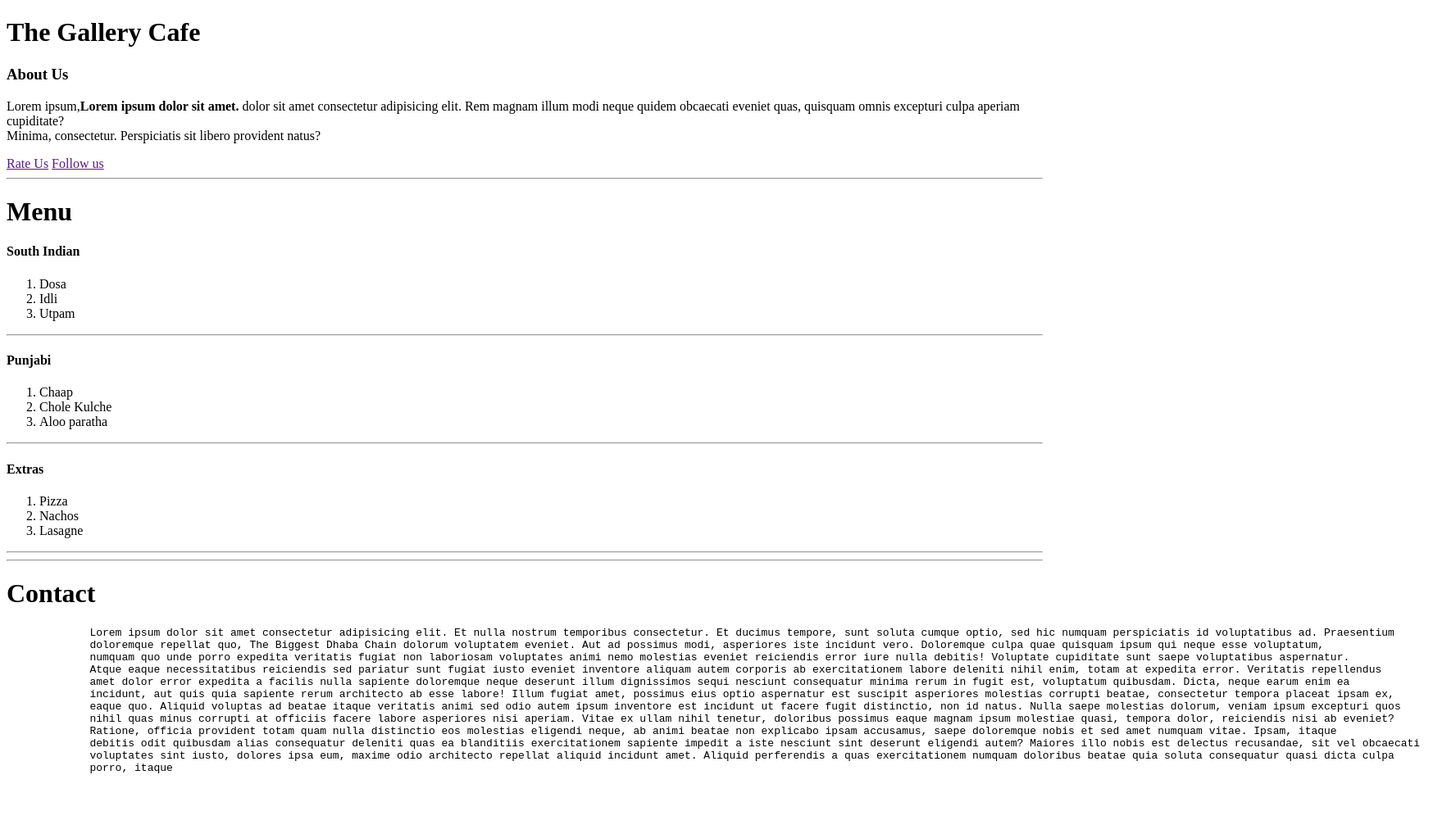
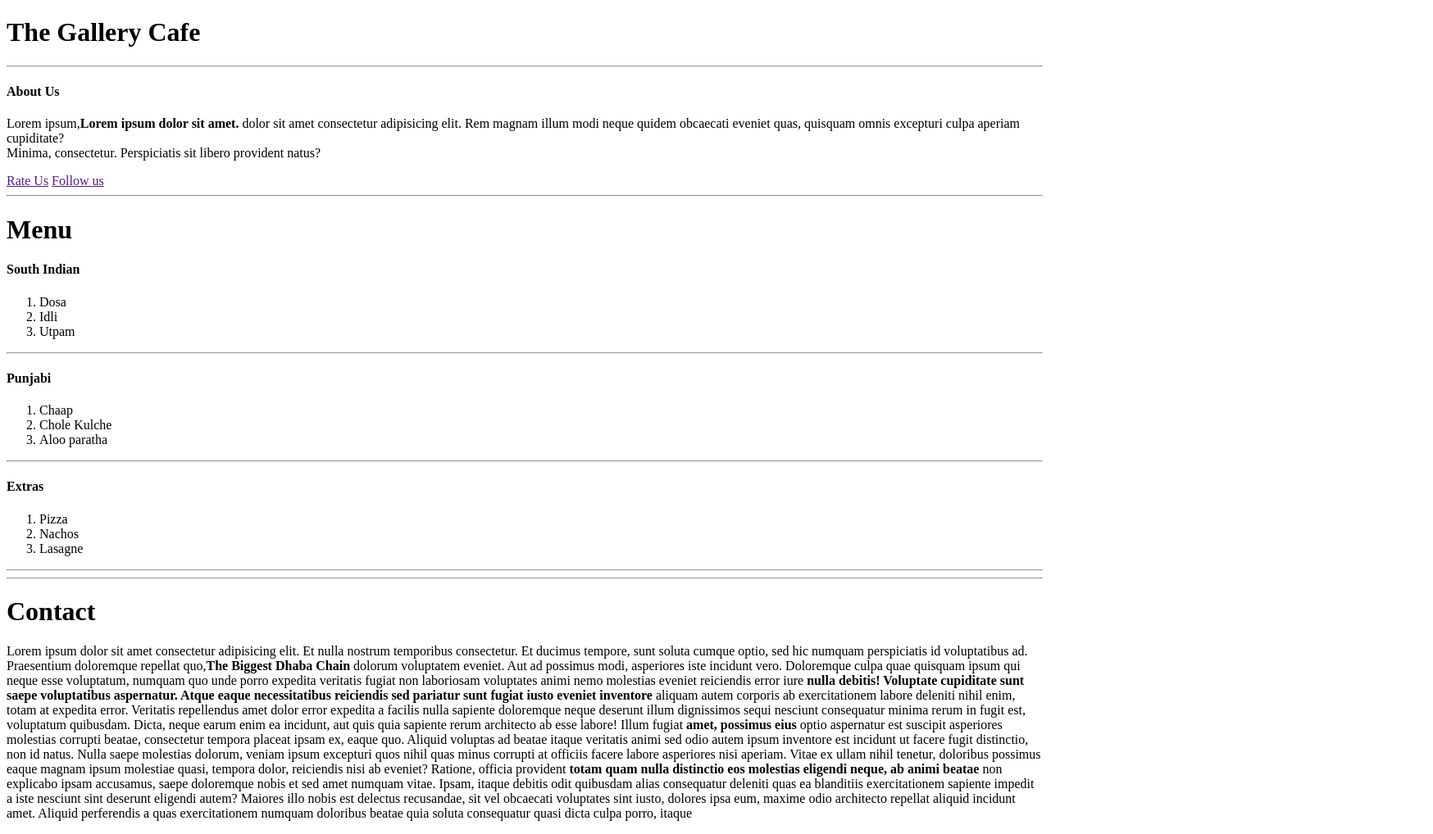
Before and after one commit to gkusumbe7/The-Cat-Photo-App, a plain HTML site: page index.html in a window 1280 px wide. Shown: the whole page at 82% size, 1748 px wide, since content can reach past the window. Before the commit the page ends 973 px from the top, so only its background shows below. Drawn offline with Linux system fonts and the light colour scheme.

Commit message:
update code

```diff
--- a/index.html
+++ b/index.html
@@ -7,7 +7,8 @@
 </head>
 <body>
     <h1>The Gallery Cafe</h1>
-    <h3>About Us</h3>
+    <hr>
+    <h4>About Us</h4>
     <p>Lorem ipsum,<b>Lorem ipsum dolor sit amet.</b>  dolor sit amet consectetur adipisicing elit. Rem magnam illum modi neque quidem obcaecati eveniet quas, quisquam omnis excepturi culpa aperiam cupiditate?
     </br> Minima, consectetur.  Perspiciatis sit libero provident natus?</p>
         <a href="" >Rate Us</a>
@@ -54,19 +55,19 @@
         </ol>
         <hr><hr>
         <h1>Contact</h1>
-        <pre>
+        <p>
              Lorem ipsum dolor sit amet consectetur adipisicing elit. Et nulla nostrum temporibus consectetur. Et ducimus tempore, sunt soluta cumque optio, sed hic numquam perspiciatis id voluptatibus ad. Praesentium
-             doloremque repellat quo, The Biggest Dhaba Chain dolorum voluptatem eveniet. Aut ad possimus modi, asperiores iste incidunt vero. Doloremque culpa quae quisquam ipsum qui neque esse voluptatum,
-             numquam quo unde porro expedita veritatis fugiat non laboriosam voluptates animi nemo molestias eveniet reiciendis error iure nulla debitis! Voluptate cupiditate sunt saepe voluptatibus aspernatur.
-             Atque eaque necessitatibus reiciendis sed pariatur sunt fugiat iusto eveniet inventore aliquam autem corporis ab exercitationem labore deleniti nihil enim, totam at expedita error. Veritatis repellendus
+             doloremque repellat quo,<b>The Biggest Dhaba Chain</b> dolorum voluptatem eveniet. Aut ad possimus modi, asperiores iste incidunt vero. Doloremque culpa quae quisquam ipsum qui neque esse voluptatum,
+             numquam quo unde porro expedita veritatis fugiat non laboriosam voluptates animi nemo molestias eveniet reiciendis error iure <b>nulla debitis! Voluptate cupiditate sunt saepe voluptatibus aspernatur.
+             Atque eaque necessitatibus reiciendis sed pariatur sunt fugiat iusto eveniet inventore</b> aliquam autem corporis ab exercitationem labore deleniti nihil enim, totam at expedita error. Veritatis repellendus
              amet dolor error expedita a facilis nulla sapiente doloremque neque deserunt illum dignissimos sequi nesciunt consequatur minima rerum in fugit est, voluptatum quibusdam. Dicta, neque earum enim ea
-             incidunt, aut quis quia sapiente rerum architecto ab esse labore! Illum fugiat amet, possimus eius optio aspernatur est suscipit asperiores molestias corrupti beatae, consectetur tempora placeat ipsam ex,
+             incidunt, aut quis quia sapiente rerum architecto ab esse labore! Illum fugiat <b>amet, possimus eius</b> optio aspernatur est suscipit asperiores molestias corrupti beatae, consectetur tempora placeat ipsam ex,
              eaque quo. Aliquid voluptas ad beatae itaque veritatis animi sed odio autem ipsum inventore est incidunt ut facere fugit distinctio, non id natus. Nulla saepe molestias dolorum, veniam ipsum excepturi quos
              nihil quas minus corrupti at officiis facere labore asperiores nisi aperiam. Vitae ex ullam nihil tenetur, doloribus possimus eaque magnam ipsum molestiae quasi, tempora dolor, reiciendis nisi ab eveniet?
-             Ratione, officia provident totam quam nulla distinctio eos molestias eligendi neque, ab animi beatae non explicabo ipsam accusamus, saepe doloremque nobis et sed amet numquam vitae. Ipsam, itaque
+             Ratione, officia provident <b>totam quam nulla distinctio eos molestias eligendi neque, ab animi beatae</b> non explicabo ipsam accusamus, saepe doloremque nobis et sed amet numquam vitae. Ipsam, itaque
              debitis odit quibusdam alias consequatur deleniti quas ea blanditiis exercitationem sapiente impedit a iste nesciunt sint deserunt eligendi autem? Maiores illo nobis est delectus recusandae, sit vel obcaecati
              voluptates sint iusto, dolores ipsa eum, maxime odio architecto repellat aliquid incidunt amet. Aliquid perferendis a quas exercitationem numquam doloribus beatae quia soluta consequatur quasi dicta culpa
              porro, itaque
-        </pre>
+        </p>
         </body>
 </html>
```
